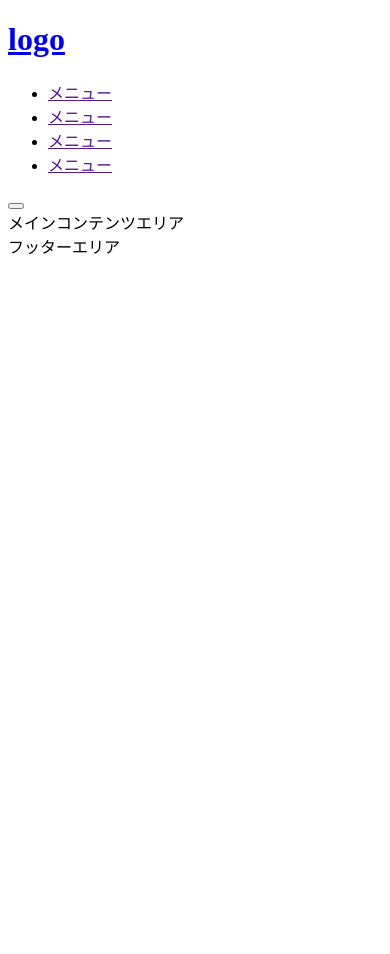
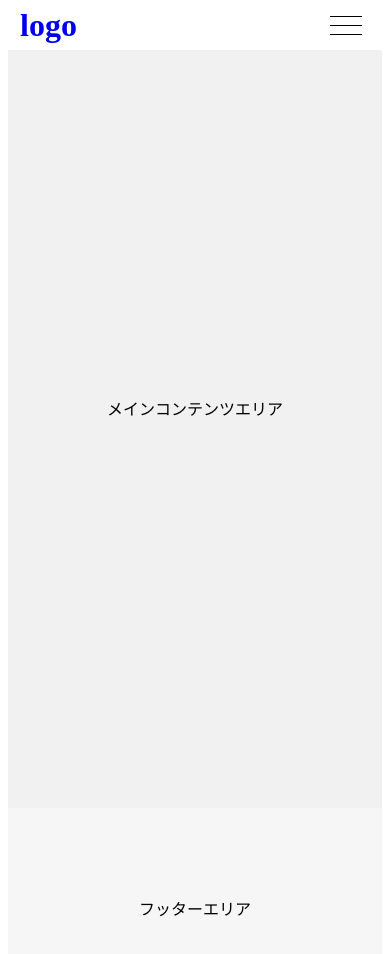
Before and after one commit to kouji2004/JavaScript, a plain HTML site: page ハンバーガーメニュー/lesson.html in a window 390 px wide. Before the commit the page ends 844 px from the top, so only its background shows below. Drawn offline with Linux system fonts and the light colour scheme.

Commit message:
ハンバーガーメニュー css

```diff
--- /dev/null
+++ b/ハンバーガーメニュー/lesson.css
@@ -0,0 +1,208 @@
+/* style.css */
+a {
+  text-decoration: none;
+}
+
+ul,
+li {
+  list-style: none;
+}
+
+
+main {
+  background-color: #f1f1f1;
+  height: 800px;
+  display: flex;
+}
+
+
+.main {
+  margin: auto;
+}
+
+.footer {
+  background-color: #f6f6f6;
+  height: 200px;
+  display: flex;
+}
+
+.footer div {
+  margin: auto;
+}
+
+
+/* ヘッダー */
+.header {
+  background-color: white;
+  width: 100%;
+  height: 50px;
+  position: fixed;
+  top: 0;
+  left: 0;
+  right: 0;
+  z-index: 999;
+}
+
+.header__inner {
+  padding: 0 20px;
+  display: flex;
+  align-items: center;
+  justify-content: space-between;
+  height: inherit;
+  position: relative;
+}
+
+.header__title {
+  width: 80px;
+}
+
+
+@media screen and (min-width: 960px) {
+  .header__title {
+    width: 120px;
+  }
+}
+
+.header__title img {
+  display: block;
+  width: 100%;
+  height: 100%;
+}
+
+.header__nav {
+  position: absolute;
+  right: 0;
+  left: 0;
+  top: 0;
+  width: 100%;
+  height: 100vh;
+  transform: translateX(100%);
+  background-color: #fff;
+  transition: ease .4s;
+}
+
+
+@media screen and (min-width: 960px) {
+  .header__nav {
+    position: static;
+    transform: initial;
+    background-color: inherit;
+    height: inherit;
+    display: flex;
+    justify-content: end;
+    width: 50%;
+  }
+}
+
+
+@media screen and (min-width: 960px) {
+  .nav__items {
+    width: 100%;
+    display: flex;
+    align-items: center;
+    height: initial;
+    justify-content: space-between;
+  }
+}
+
+.nav-items {
+  position: absolute;
+  top: 50%;
+  left: 50%;
+  transform: translate(-50%, -50%);
+  padding: 0;
+}
+
+
+@media screen and (min-width: 960px) {
+  .nav-items {
+    padding-top: inherit;
+    padding-bottom: inherit;
+    position: inherit;
+    top: 0;
+    left: 0;
+    transform: translate(0, 0);
+  }
+}
+
+.nav-items__item a {
+  color: black;
+  width: 100%;
+  display: block;
+  text-align: center;
+  font-size: 20px;
+  margin-bottom: 24px;
+}
+
+.nav-items__item:last-child a {
+  margin-bottom: 0;
+}
+
+@media screen and (min-width: 960px) {
+  .nav-items__item a {
+    margin-bottom: 0;
+  }
+}
+
+
+/* ハンバーガーメニュー */
+.header__hamburger {
+  width: 48px;
+  height: 100%;
+
+}
+
+.hamburger {
+  background-color: transparent;
+  border-color: transparent;
+  z-index: 9999;
+}
+
+@media screen and (min-width: 960px) {
+  .hamburger {
+    display: none;
+  }
+}
+
+
+.hamburger span {
+  width: 100%;
+  height: 1px;
+  background-color: #000;
+  position: relative;
+  transition: ease .4s;
+  display: block;
+}
+
+.hamburger span:nth-child(1) {
+  top: 0;
+}
+
+.hamburger span:nth-child(2) {
+  margin: 8px 0;
+}
+
+.hamburger span:nth-child(3) {
+  top: 0;
+}
+
+
+/* ハンバーガーメニュークリック後のスタイル */
+.header__nav.active {
+  transform: translateX(0);
+}
+
+.hamburger.active span:nth-child(1) {
+  top: 5px;
+  transform: rotate(45deg);
+}
+
+.hamburger.active span:nth-child(2) {
+  opacity: 0;
+
+}
+
+.hamburger.active span:nth-child(3) {
+  top: -13px;
+  transform: rotate(-45deg);
+}
--- a/ハンバーガーメニュー/lesson.html
+++ b/ハンバーガーメニュー/lesson.html
@@ -4,7 +4,7 @@
   <meta charset="UTF-8">
   <meta http-equiv="X-UA-Compatible" content="IE=edge">
   <meta name="viewport" content="width=device-width, initial-scale=1.0">
-  <title>ハンバーガーメニュー</title>
+  <link rel="stylesheet" href="lesson.css"/>
 </head>
 <body>
   <div class="container">
@@ -43,6 +43,6 @@
       </div>
     </footer>
   </div>
-  <script src="lesson.html"></script>
+  <script src="lesson.js"></script>
 </body>
 </html>
```
Also changed, not shown: lesson.css (deleted), lesson.js (deleted), ハンバーガーメニュー/lesson.js (added).
